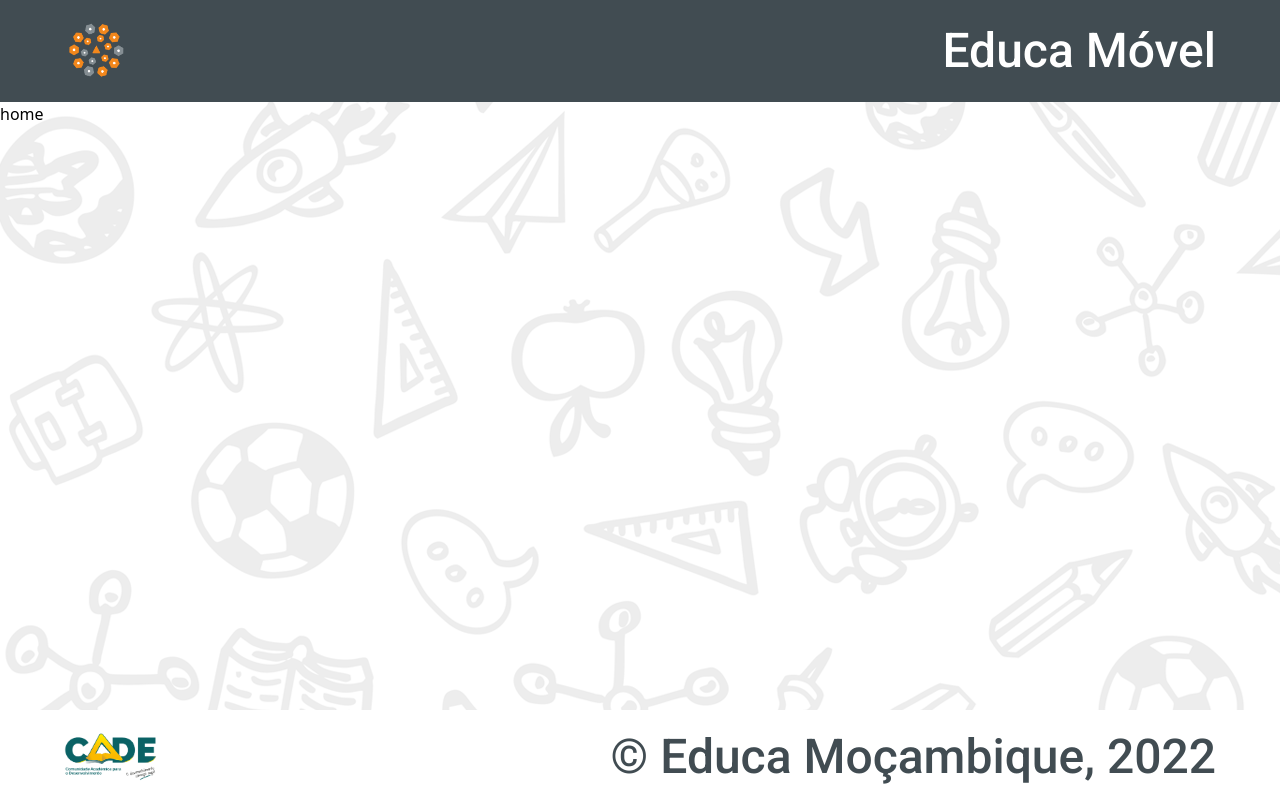
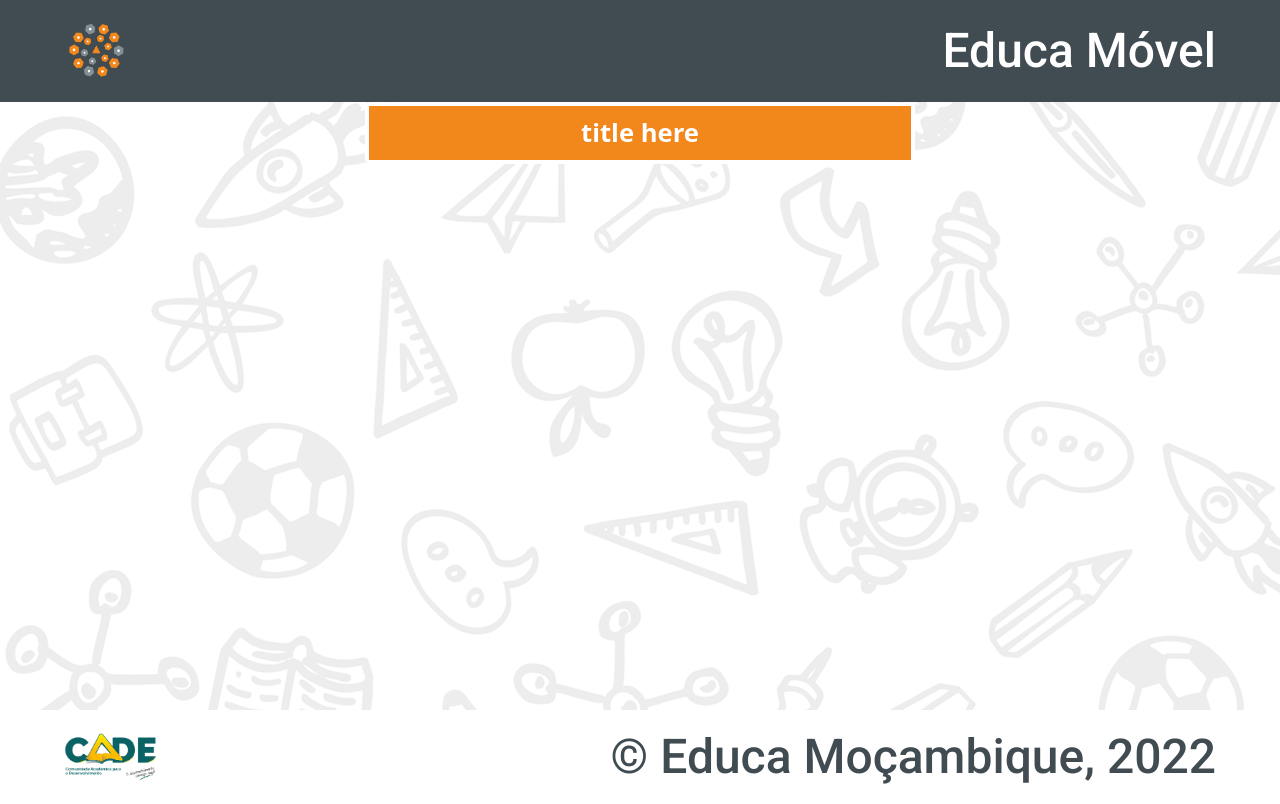
Before and after one commit to nairo-mudumane/ranking-educa-movel, a React (Vite) app: page / in a window 1280 px wide. Built offline with nearby package versions, Linux system fonts and the light colour scheme.

Commit message:
created title component

```diff
--- /dev/null
+++ b/src/components/Title/index.tsx
@@ -0,0 +1,11 @@
+import React from "react";
+import { StyledTitle } from "./styles";
+import { ITitleProps } from "./types";
+
+export function Title(props: ITitleProps) {
+  return (
+    <StyledTitle>
+      <h2 className="title">{props.text}</h2>
+    </StyledTitle>
+  );
+}
--- /dev/null
+++ b/src/components/Title/styles.ts
@@ -0,0 +1,20 @@
+import styled from "styled-components";
+import { globalColors } from "../../global";
+
+export const StyledTitle = styled.div`
+  background-color: ${globalColors.yellow1};
+  color: ${globalColors.white1};
+  border: 4px solid ${globalColors.white1};
+  border-radius: 6%;
+
+  width: max-content;
+  min-width: 550px;
+  margin: 0 auto;
+  padding: 0.5rem 1rem;
+
+  .title {
+    font-weight: 550;
+    font-size: 1.6em;
+    text-align: center;
+  }
+`;
--- /dev/null
+++ b/src/components/Title/types.ts
@@ -0,0 +1,3 @@
+export interface ITitleProps {
+  text: string;
+}
--- a/src/components/index.ts
+++ b/src/components/index.ts
@@ -2,3 +2,4 @@ export * from "./Head";
 export * from "./header";
 export * from "./footer";
 export * from "./layout";
+export * from "./Title";
--- a/src/global/colors.ts
+++ b/src/global/colors.ts
@@ -1,8 +1,7 @@
 export const globalColors = {
   gray1: "#414c52",
-
   white1: "#ffffff",
   white2: "#f5f6fa",
-
   black1: "#0e0e0e",
+  yellow1: "#f2871c",
 };
--- a/src/pages/home/index.tsx
+++ b/src/pages/home/index.tsx
@@ -1,12 +1,15 @@
 import React from "react";
-import { Head, Layout } from "../../components";
+import { Container } from "@mui/material";
+import { Head, Layout, Title } from "../../components";
 
 export function Home() {
   return (
     <React.Fragment>
       <Head />
       <Layout>
-        <p>home</p>
+        <Container>
+          <Title text="title here" />
+        </Container>
       </Layout>
     </React.Fragment>
   );
```
